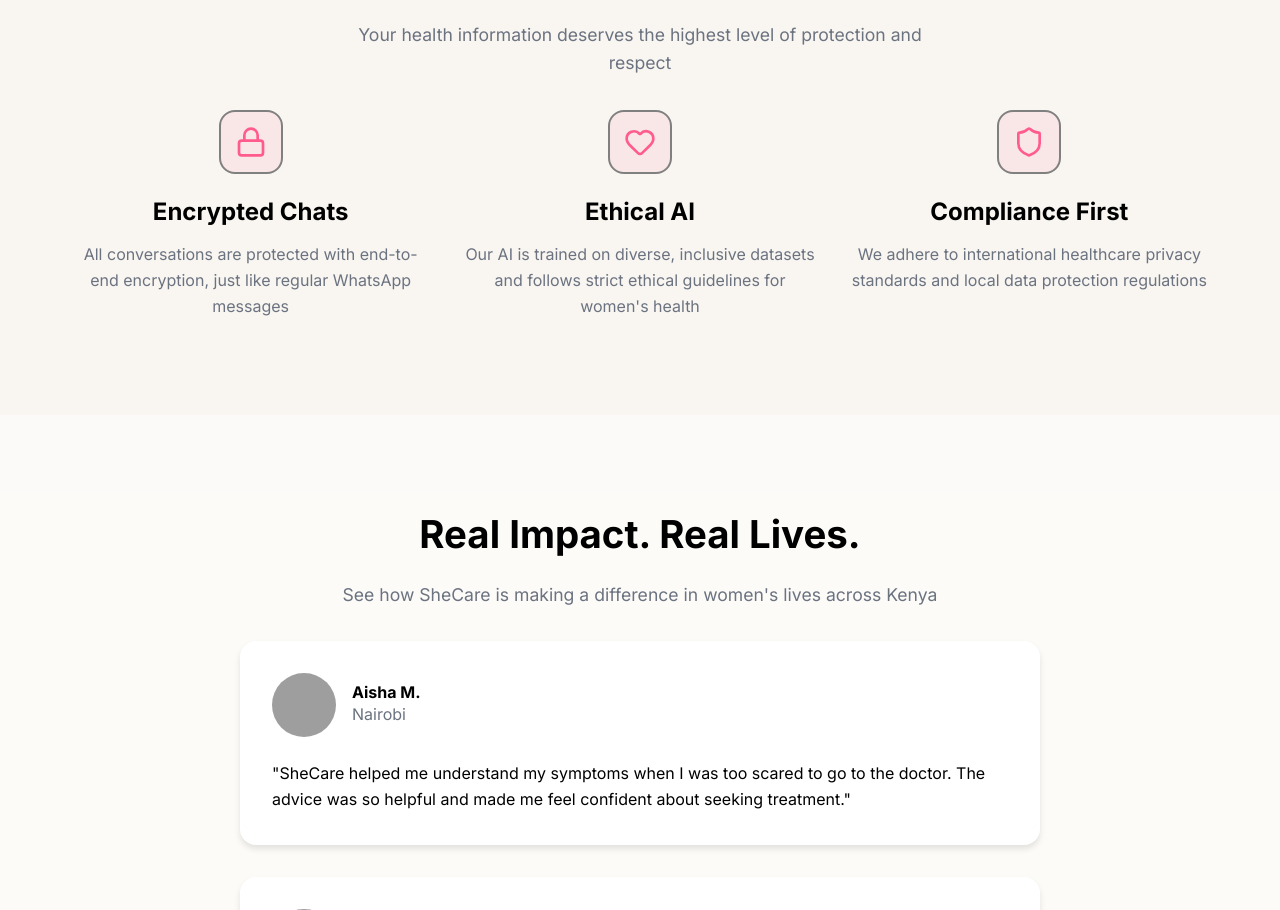
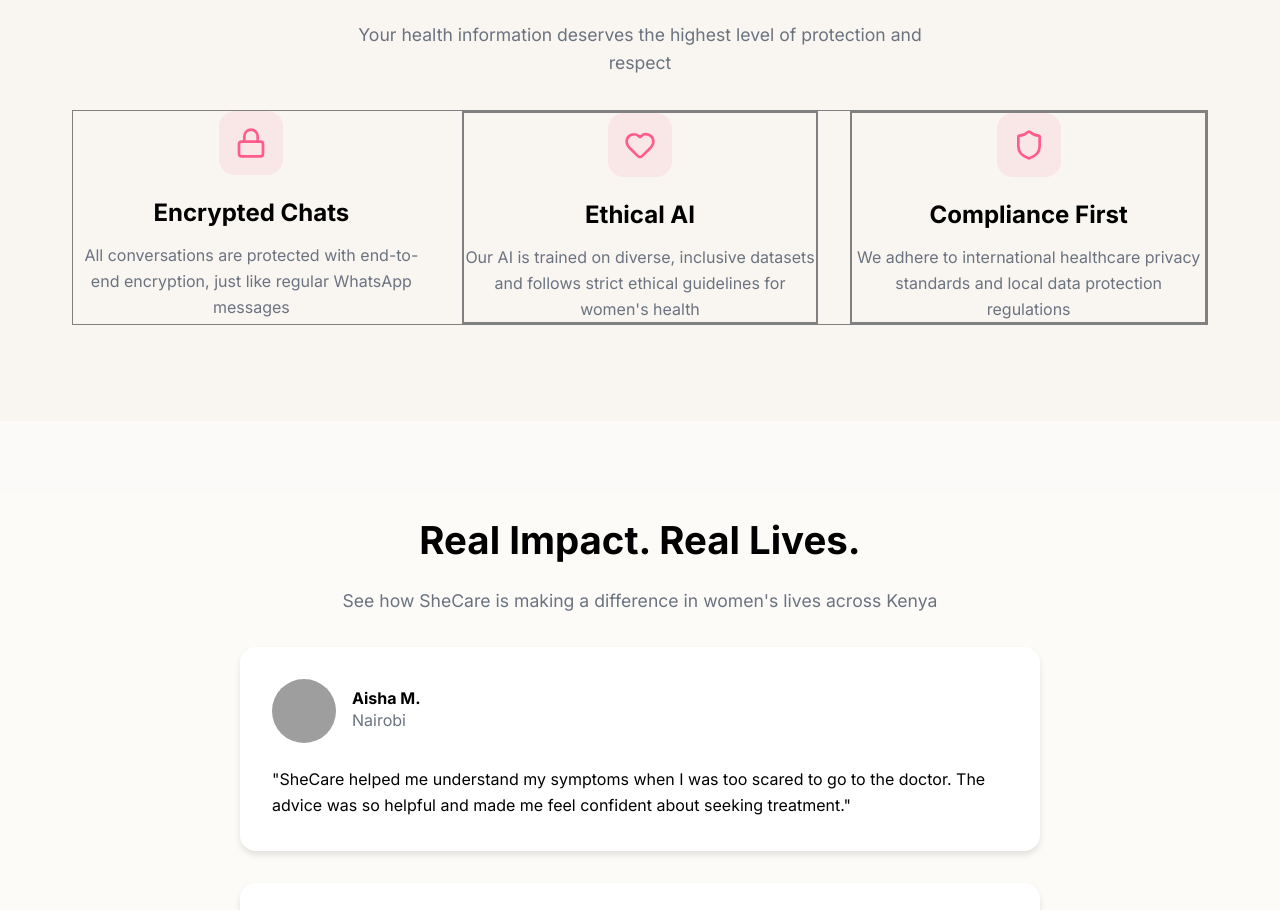
Before and after one commit to antonie-riziki/SheCare, a plain HTML site: page index.html in a window 1280 px wide. Shown: the part 3320-4230 px from the top of the page. Drawn offline with nearby package versions, Linux system fonts and the light colour scheme; grey boxes are pictures that could not be loaded.

Commit message:
Update index.html

```diff
--- a/index.html
+++ b/index.html
@@ -707,25 +707,25 @@
                 </p>
             </div>
 
-            <div style="display: grid; gap: 2rem; grid-template-columns: repeat(auto-fit, minmax(300px, 1fr));">
+            <div style="display: grid; gap: 2rem; grid-template-columns: repeat(auto-fit, minmax(300px, 1fr)); border: 1px solid grey">
                 <div class="text-center animate-fade-in">
-                    <div style="width: 4rem; height: 4rem; background: rgba(255, 92, 141, 0.1); border-radius: 1rem; display: flex; align-items: center; justify-content: center; margin: 0 auto 1.5rem; border: 2px solid grey">
+                    <div style="width: 4rem; height: 4rem; background: rgba(255, 92, 141, 0.1); border-radius: 1rem; display: flex; align-items: center; justify-content: center; margin: 0 auto 1.5rem;">
                         <i data-lucide="lock" style="width: 2rem; height: 2rem; color: var(--primary-coral);"></i>
                     </div>
                     <h3 class="heading-font mb-2">Encrypted Chats</h3>
                     <p class="text-gray">All conversations are protected with end-to-end encryption, just like regular WhatsApp messages</p>
                 </div>
 
-                <div class="text-center animate-fade-in" style="animation-delay: 0.1s;">
-                    <div style="width: 4rem; height: 4rem; background: rgba(255, 92, 141, 0.1); border-radius: 1rem; display: flex; align-items: center; justify-content: center; margin: 0 auto 1.5rem; border: 2px solid grey">
+                <div class="text-center animate-fade-in" style="animation-delay: 0.1s; border: 2px solid grey">
+                    <div style="width: 4rem; height: 4rem; background: rgba(255, 92, 141, 0.1); border-radius: 1rem; display: flex; align-items: center; justify-content: center; margin: 0 auto 1.5rem;">
                         <i data-lucide="heart" style="width: 2rem; height: 2rem; color: var(--primary-coral);"></i>
                     </div>
                     <h3 class="heading-font mb-2">Ethical AI</h3>
                     <p class="text-gray">Our AI is trained on diverse, inclusive datasets and follows strict ethical guidelines for women's health</p>
                 </div>
 
-                <div class="text-center animate-fade-in" style="animation-delay: 0.2s;">
-                    <div style="width: 4rem; height: 4rem; background: rgba(255, 92, 141, 0.1); border-radius: 1rem; display: flex; align-items: center; justify-content: center; margin: 0 auto 1.5rem; border: 2px solid grey">
+                <div class="text-center animate-fade-in" style="animation-delay: 0.2s; border: 2px solid grey">
+                    <div style="width: 4rem; height: 4rem; background: rgba(255, 92, 141, 0.1); border-radius: 1rem; display: flex; align-items: center; justify-content: center; margin: 0 auto 1.5rem;">
                         <i data-lucide="shield" style="width: 2rem; height: 2rem; color: var(--primary-coral);"></i>
                     </div>
                     <h3 class="heading-font mb-2">Compliance First</h3>
```
